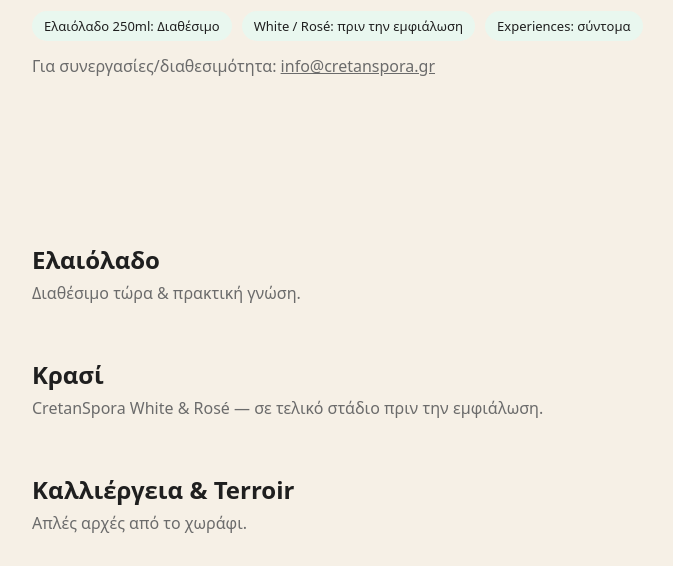
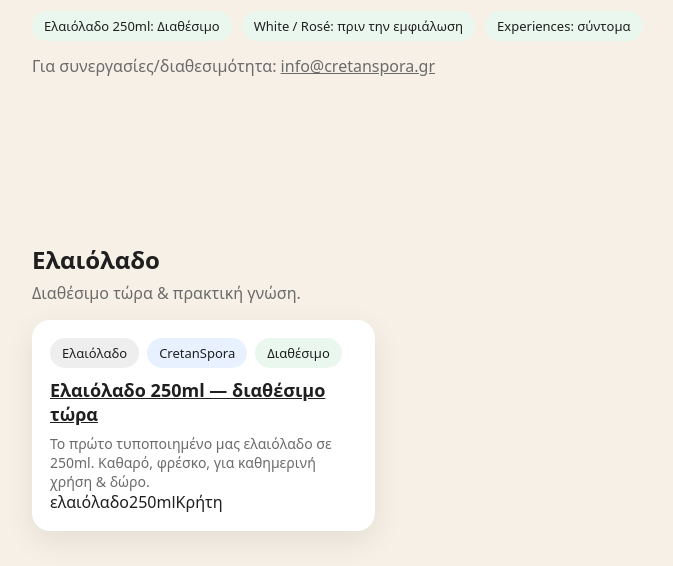
Before and after one commit to ChrisVasi/cretanspora-blog, a plain HTML site: page index.html in a window 1280 px wide. Shown: the part 173-739 px from the top of the page, without its empty margins (76-749 px from the left). Drawn offline with Linux system fonts and the light colour scheme.

Commit message:
Update script source path for posts.js

```diff
--- a/index.html
+++ b/index.html
@@ -58,7 +58,7 @@
   </section>
 </main>
 
-<script src="./data/posts.js"></script>
+<script src="/posts.js"></script>
 <script>
   const posts = (window.CS_POSTS || []).slice()
     .filter(p => (p.lang || "el") === "el")
```
